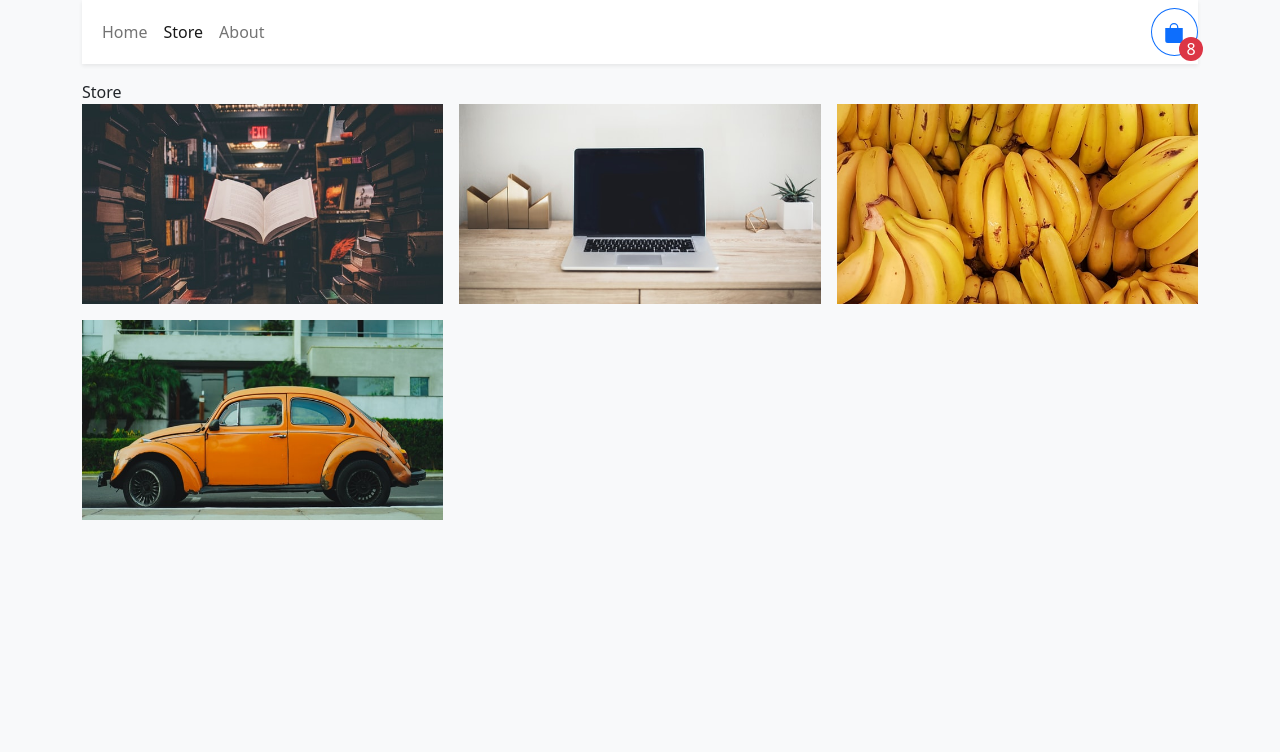
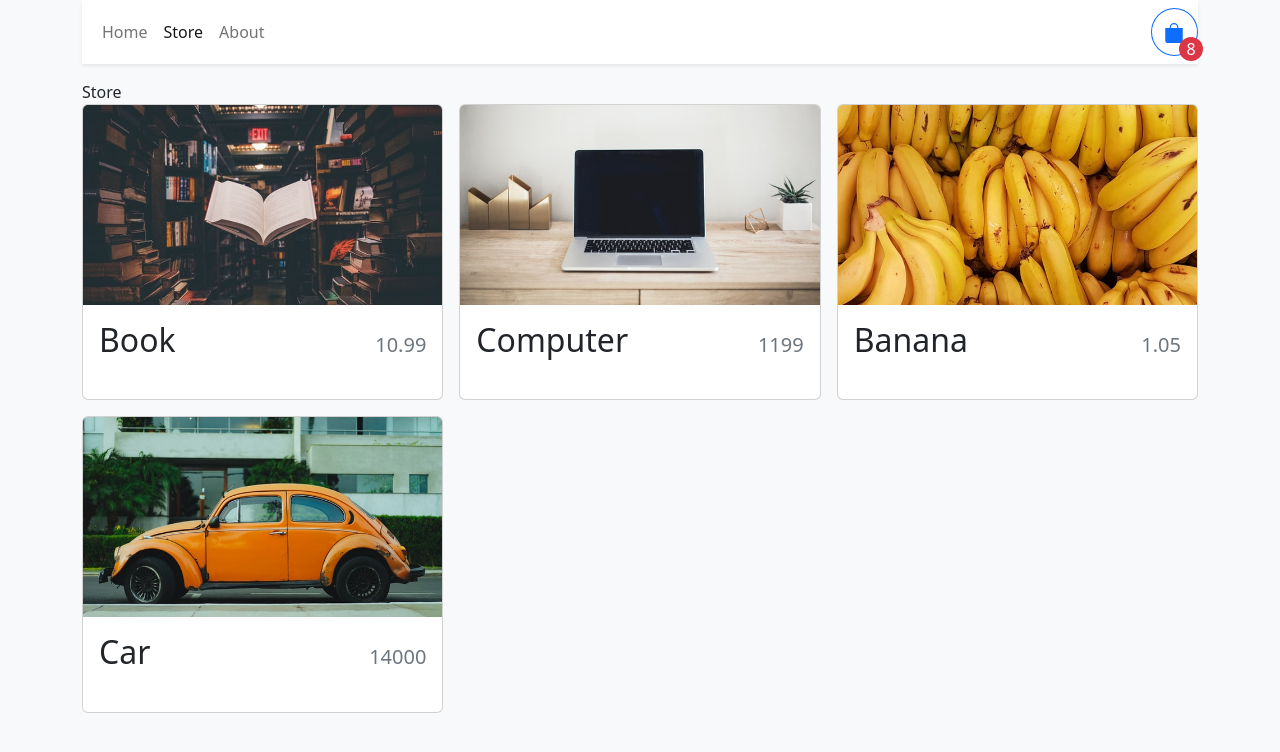
Before and after one commit to cleecoloma/Projects, a React (Vite) app in the folder electronic-store/: page /store in a window 1280 px wide. Shown: the top 752 px of the page. Built offline with nearby package versions, Linux system fonts and the light colour scheme.

Commit message:
added name and price under card title

```diff
--- a/electronic-store/src/components/StoreItem.tsx
+++ b/electronic-store/src/components/StoreItem.tsx
@@ -10,8 +10,21 @@
 
 function StoreItem({id, name, price, imgUrl} : StoreItemProps) {
   return (
-    <Card.Img variant="top" src={imgUrl} height="200px" style={{objectFit: "cover"}} />
-  )
+    <Card>
+      <Card.Img
+        variant="top"
+        src={imgUrl}
+        height="200px"
+        style={{ objectFit: "cover" }}
+      />
+      <Card.Body className="d-flex flex-column">
+        <Card.Title className="d-flex justify-content-between align-items-baseline mb-4">
+          <span className="fs-2">{name}</span>
+          <span className="ms-2 text-muted">{price}</span>
+        </Card.Title>
+      </Card.Body>
+    </Card>
+  );
 }
 
 export default StoreItem
```
